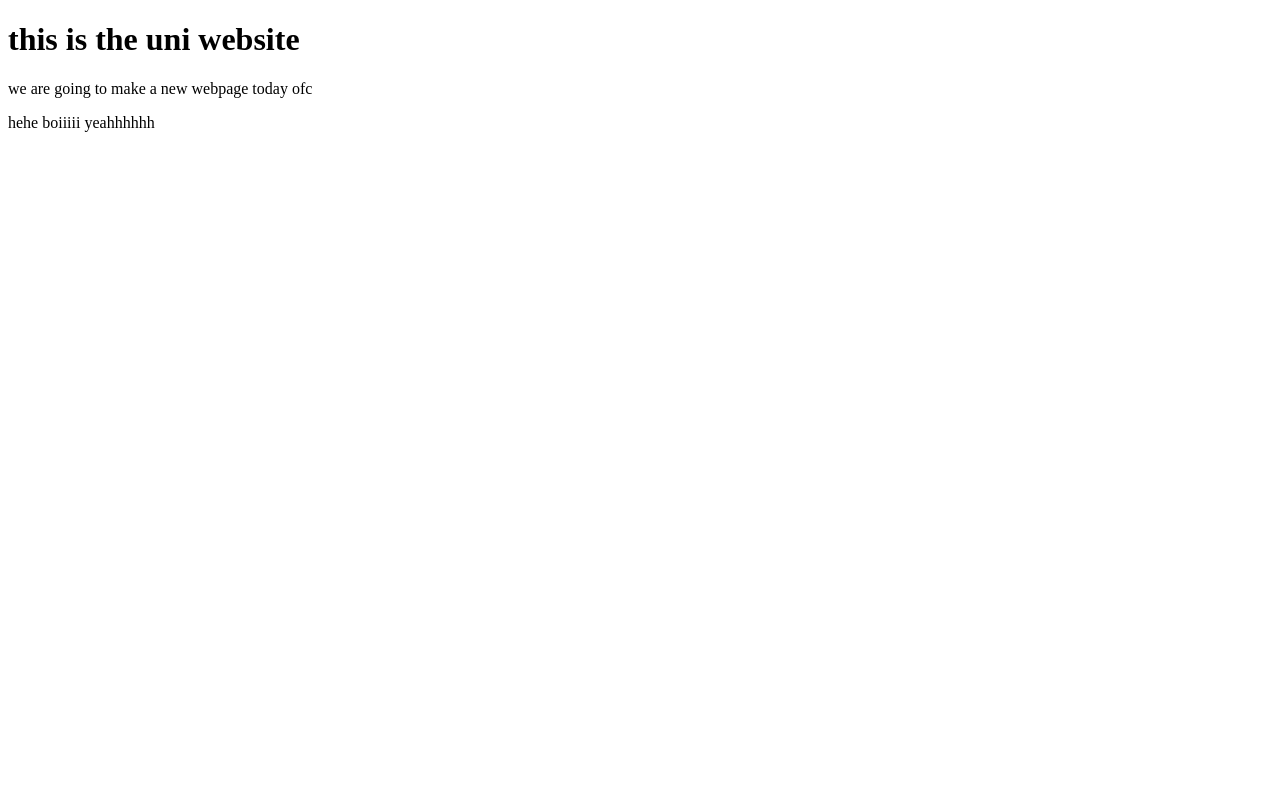
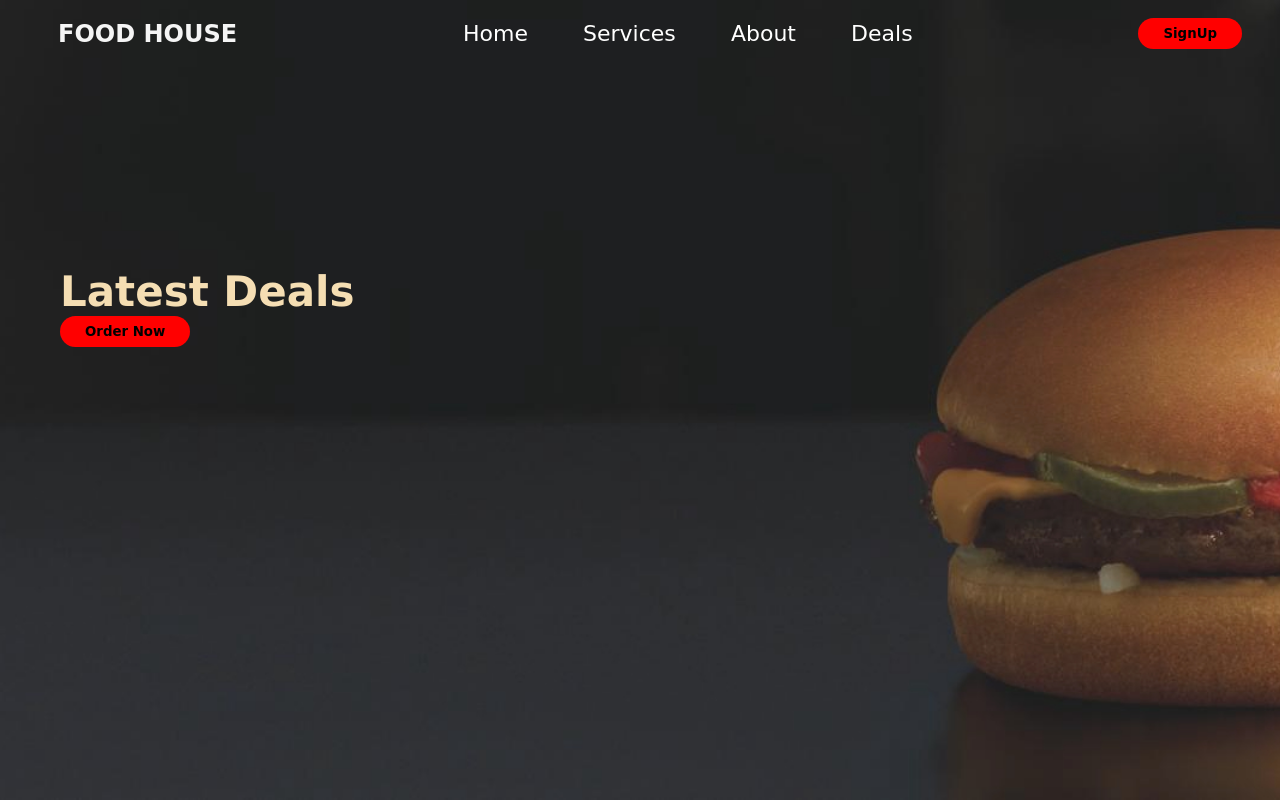
Before and after one commit to syedriad/WebPage, a plain HTML site: page WebPage/index.html in a window 1280 px wide. Drawn offline with Linux system fonts and the light colour scheme.

Commit message:
add krdia

```diff
--- a/WebPage/index.html
+++ b/WebPage/index.html
@@ -7,9 +7,22 @@
     <link rel="stylesheet" href="style.css">
 </head>
 <body>
-    <h1>this is the uni website</h1>
-    <p>we are going to make a new webpage today ofc</p>
-    hehe boiiiii
-    yeahhhhhh
+    <div id="navbar">
+        <h2>Food House</h2>
+        <ul>
+            <li><a href="#">Home</a></li>
+            <li><a href="#">Services</a></li>
+            <li><a href="#">About</a></li>
+            <li><a href="#">Deals</a></li>
+        </ul>
+
+        <button > SignUp</button>
+
+
+    </div>
+    <div class="order">
+        <h3>Latest Deals</h3>
+        <button>Order Now</button>
+    </div>
 </body>
 </html>
--- a/WebPage/style.css
+++ b/WebPage/style.css
@@ -0,0 +1,66 @@
+*{
+    margin: 0px;
+    padding: 0px;
+    box-sizing: border-box;
+}
+
+body{
+    background: url("finalback.jpg");
+    background-size: cover;
+    background-position:center;
+    background-repeat: no-repeat;
+    height:100vh;
+    /* width: 100px;  */
+    font-family: cursive;
+
+
+
+}
+
+#navbar{
+    display: flex;
+    justify-content: space-between;
+    align-items: center;
+    /* background-color:black; */
+    padding: 18px;
+    width: 100vw;
+}
+
+#navbar li {
+    display: inline-block;
+
+}
+#navbar li a{
+    text-decoration: none;
+    padding: 5px 25px 5px 25px;
+    color: white;
+    font-size: 22px;
+}
+#navbar li a:hover{
+    color: red;
+}
+button{
+    padding: 8px 25px 8px 25px;
+    border: none;
+    border-radius: 20px;
+    margin-right: 20px;
+    font-family: cursive;
+    background-color: red;
+    font-weight: bold;
+}
+button:hover{
+    background-color: white;
+}
+h2{
+    color: whitesmoke;
+    text-transform: uppercase;
+    margin-left: 40px;
+}
+.order{
+    margin: 200px 0px 100px 60px;
+}
+h3{
+    color: wheat;
+    font-size: 42px;
+    font-family: Verdana, Geneva, Tahoma, sans-serif;
+}
```
Also changed, not shown: WebPage/finalback.jpg (added), burger.jpg (added), burger2.jpg (added), burger3.jpg (added).
